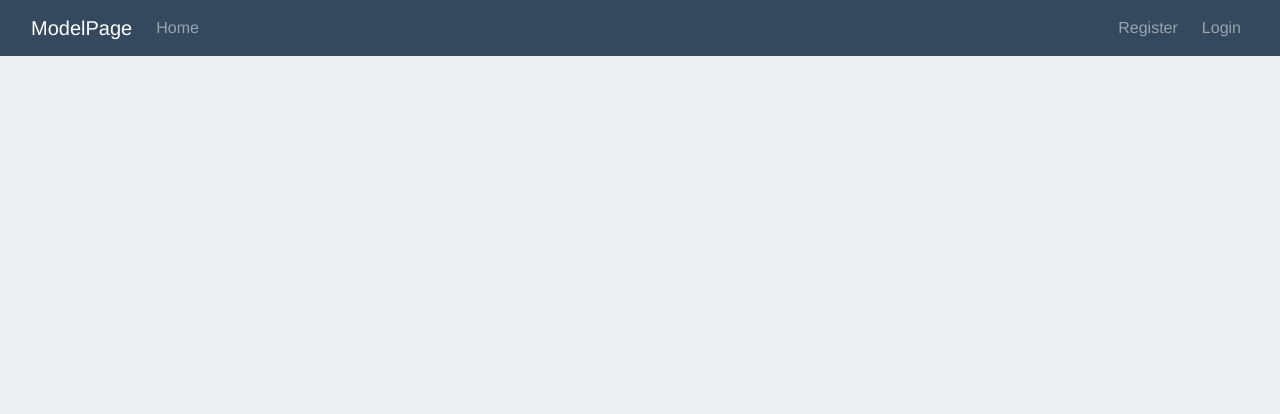
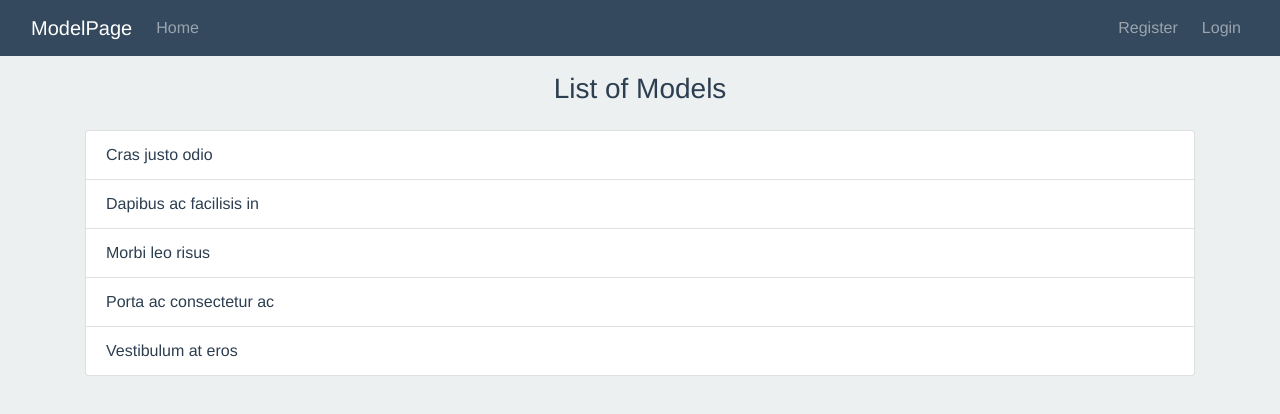
Before and after one commit to laukvalitet/GUI_assignment3, a Vue app in the folder web-app/: page / in a window 1280 px wide. Shown: the top 414 px of the page. Built offline with nearby package versions, Linux system fonts and the light colour scheme.

Commit message:
Fixed margin error

```diff
--- a/web-app/src/App.vue
+++ b/web-app/src/App.vue
@@ -1,6 +1,6 @@
 <template>
-    <div id="app" class="container-fluid w-100 h-100">
-        <router-view class="container" />
+    <div id="app" class="w-100 h-100">
+        <router-view class="custom-margin container"/>
         <globalNavbar />
     </div>
 </template>
@@ -16,6 +16,9 @@ export default {
 </script>
 
 <style>
+.custom-margin {
+  padding-top: 56px;
+}
 #app {
     font-family: Avenir, Helvetica, Arial, sans-serif;
     -webkit-font-smoothing: antialiased;
--- a/web-app/src/components/Home.vue
+++ b/web-app/src/components/Home.vue
@@ -1,7 +1,15 @@
 <template>
     <div class="w-100 h-100">
-        <div class="w-100 h-100" v-if="foo">
-            <p>Model: This isnt done yet</p>
+        <div class="d-flex flex-column w-100 h-100" v-if="!foo">
+            <h3 class="p-3 text-center">List of Models</h3>
+            <ul class="list-group">
+                <!-- Indsæt modeller her -->
+                <li class="list-group-item">Cras justo odio</li>
+                <li class="list-group-item">Dapibus ac facilisis in</li>
+                <li class="list-group-item">Morbi leo risus</li>
+                <li class="list-group-item">Porta ac consectetur ac</li>
+                <li class="list-group-item">Vestibulum at eros</li>
+            </ul>
         </div>
         <div class="w-100 h-100" v-if="bar">
             <p>Manager: This isnt done yet</p>
```
